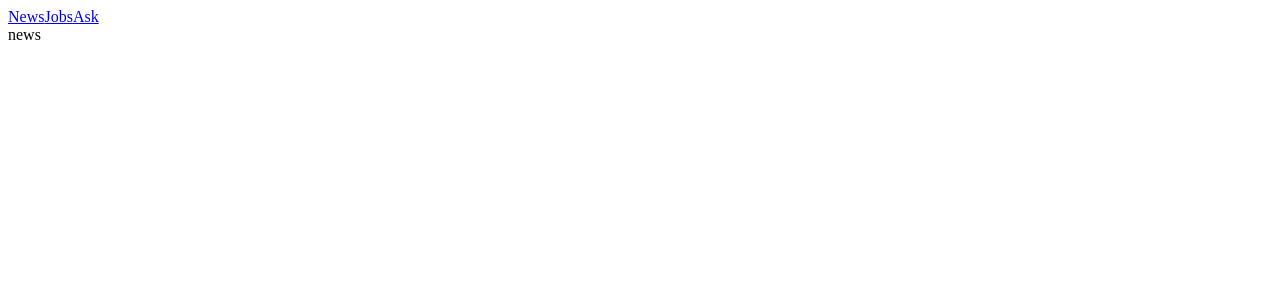
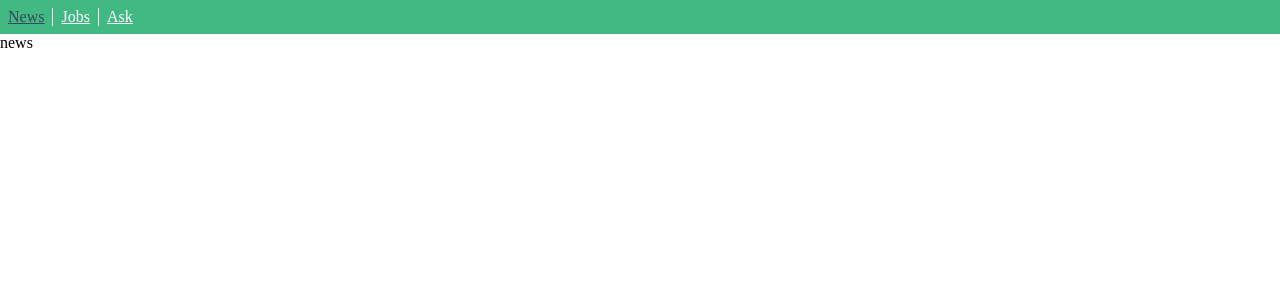
Before and after one commit to kkuyu/vue-advanced01, a Vue app: page /#/news in a window 1280 px wide. Shown: the top 300 px of the page. Built offline with nearby package versions, Linux system fonts and the light colour scheme.

Commit message:
ToolBar의 라우터 링크 스타일링

```diff
--- a/src/App.vue
+++ b/src/App.vue
@@ -12,3 +12,10 @@ export default {
 	components: { ToolBar },
 };
 </script>
+
+<style>
+body {
+	margin: 0;
+	padding: 0;
+}
+</style>
--- a/src/components/ToolBar.vue
+++ b/src/components/ToolBar.vue
@@ -1,5 +1,5 @@
 <template>
-	<header>
+	<header class="header">
 		<router-link to="/news">News</router-link>
 		<router-link to="/jobs">Jobs</router-link>
 		<router-link to="/ask">Ask</router-link>
@@ -10,4 +10,21 @@
 export default {};
 </script>
 
-<style></style>
+<style scoped>
+.header {
+	display: flex;
+	padding: 8px;
+	background: #42b883;
+}
+.header a {
+	color: #fff;
+}
+.header a + a {
+	margin-left: 8px;
+	padding-left: 8px;
+	border-left: 1px solid #fff;
+}
+.header a.router-link-exact-active {
+	color: #35495e;
+}
+</style>
```
